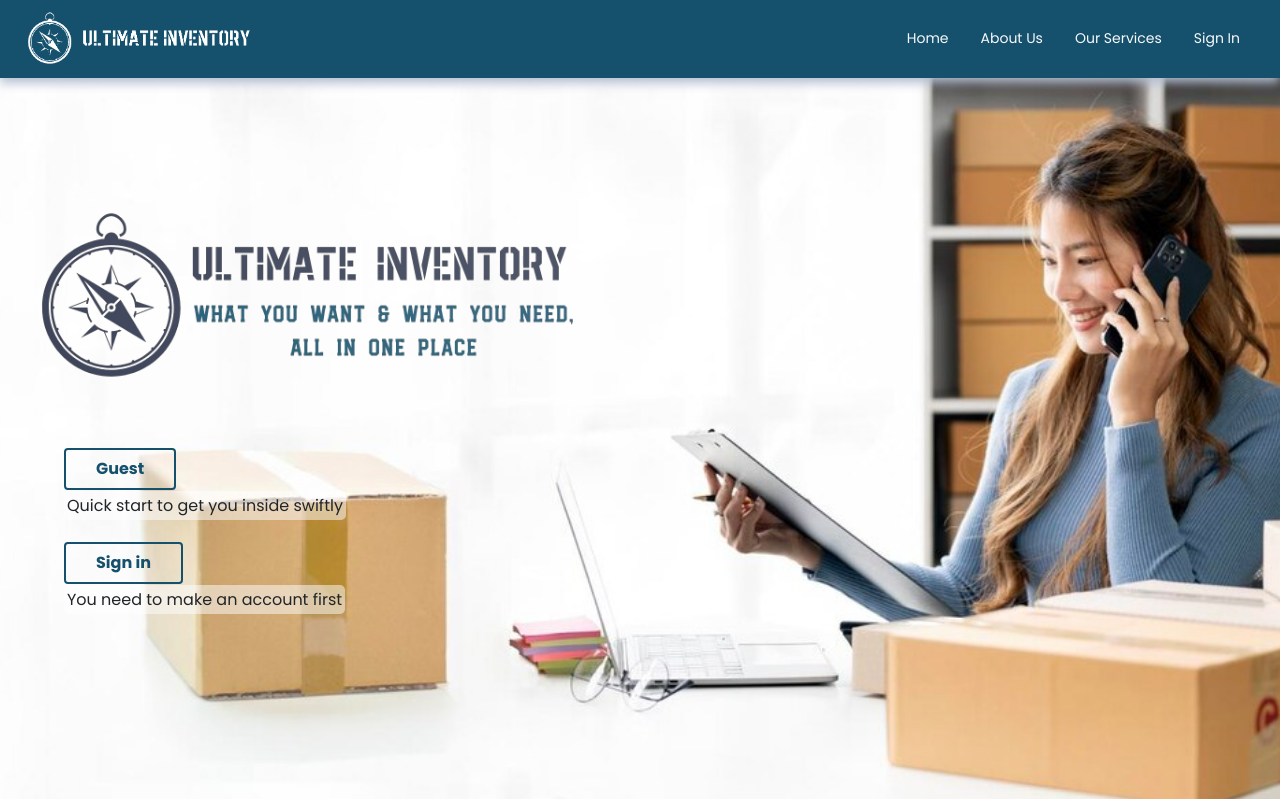
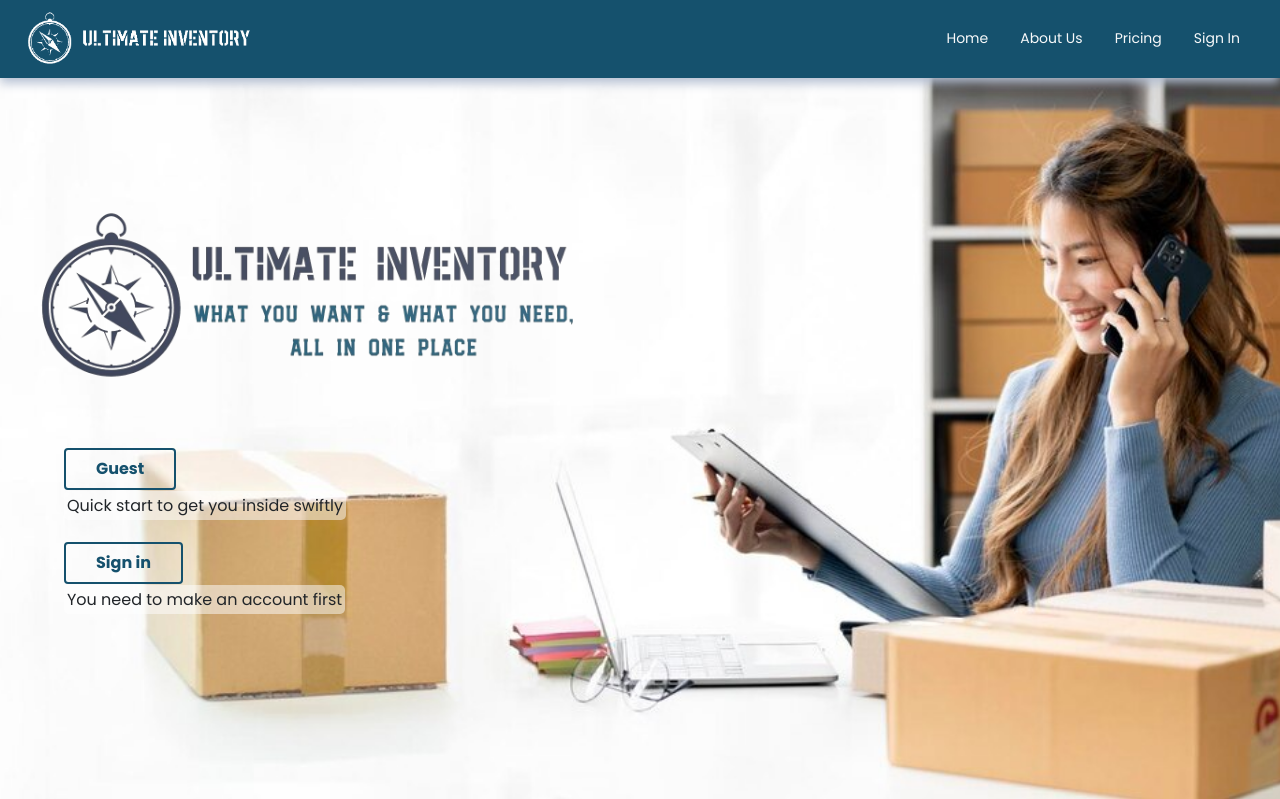
Before and after one commit to OsamaTbaileh/UltimateInventory, a Flask app: page / in a window 1280 px wide. Shown: the top 799 px of the page. Run offline with Flask 3, Linux system fonts and the light colour scheme.

Commit message:
fix: Fix the routes in the header for about us & pricing buttons

```diff
--- a/templates/general/header.html
+++ b/templates/general/header.html
@@ -93,10 +93,10 @@
               <a class="nav-link mx-0 text-light" href="/">Home</a>
             </li>
             <li class="nav-item">
-              <a class="nav-link mx-0 text-light" href="#####">About Us</a>
+              <a class="nav-link mx-0 text-light" href="#about-us">About Us</a>
             </li>
             <li class="nav-item">
-              <a class="nav-link mx-0 text-light" href="#####">Our Services</a>
+              <a class="nav-link mx-0 text-light" href="#pricing">Pricing</a>
             </li>
             <li class="nav-item">
               <a class="nav-link mx-0 text-light" href="/sign_in">Sign In</a>
```
